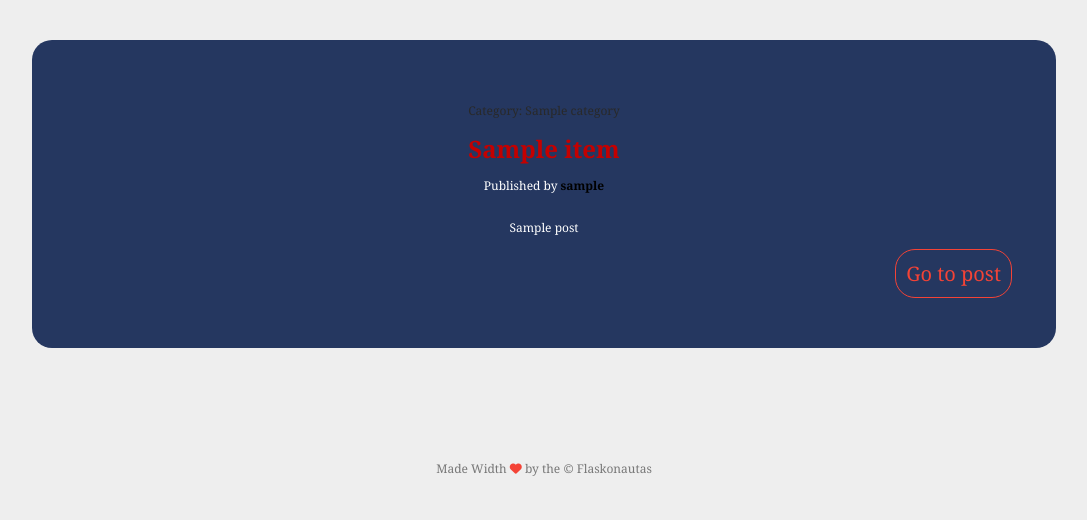
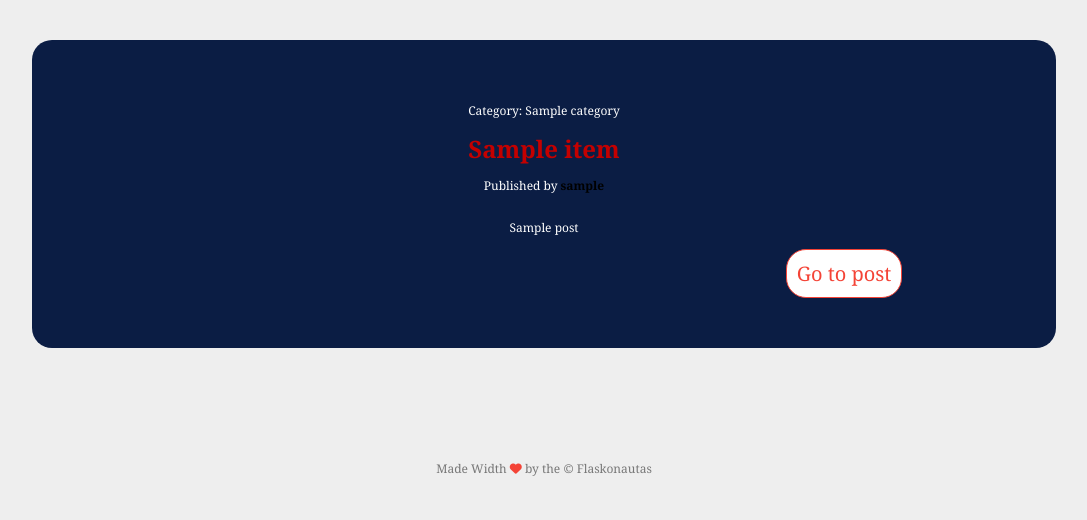
Before and after one commit to TarabayIvan/tp-introds-flaskonautas, a Flask app: page /latest_posts in a window 1280 px wide. Shown: the part 340-860 px from the top of the page, without its empty margins (96-1183 px from the left). Run offline with Flask 3, Linux system fonts and the light colour scheme; a database or web service that is not in the repository returns one stand-in record (values such as "Sample title"); data that the repository does not hold is empty.

Commit message:
se arreglaron algunas secciones de la pagina como latest post

```diff
--- a/Client/static/css/style.css
+++ b/Client/static/css/style.css
@@ -639,7 +639,7 @@ button[type="submit"]:hover {
     width: 80%;
     margin: auto;
     padding: 50px 0;
-    background-color: #253760;
+    background-color: #0b1d44;
     color: #c40000;
     border-radius: 20px;
     margin-bottom: 30px;
@@ -654,7 +654,7 @@ button[type="submit"]:hover {
 }
 
 .btn-go-to{
-    margin-left: 80%;
+    margin-left: 600px;
     font-size: 20px;
     color: #f44336;
     border-radius: 20px;
@@ -662,15 +662,22 @@ button[type="submit"]:hover {
     border: 1px solid #f44336;
     padding: 10px;
     transition: 0.5s;
-    background-color: #253760;
+    background-color: white;
 }
 
 .btn-go-to:hover{
     background-color: #f44336;
-    color: white;
+    color: #253760;
 }
 
 
+@media (max-width: 850px) {
+    .btn-go-to{
+        margin-left: 10rem;
+        font-size: 10rem;
+    }
+
+}
 
 
 
--- a/Client/templates/latest_posts.html
+++ b/Client/templates/latest_posts.html
@@ -15,7 +15,7 @@
     <div class="divisor"></div>
     {% for post in posts %}
     <div class="post-container">
-      <p style="color: rgb(41, 41, 41);">Category: {{post['category']}}</p>
+      <p>Category: {{post['category']}}</p>
       <h2>{{post['title']}}</h2>
       <p>Published by <span style="color: black">{{post['username']}}</span></p>
       <p>{{post['post']}}</p>
```
